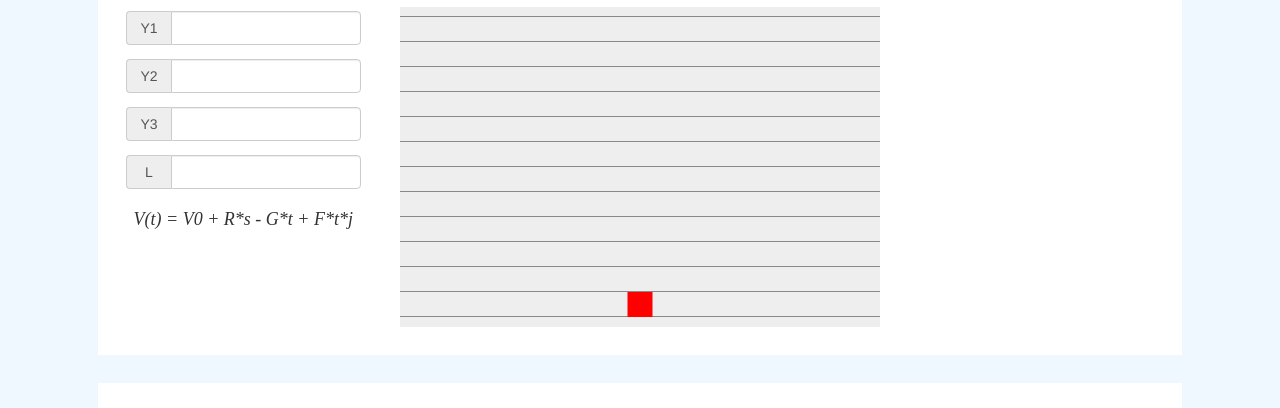
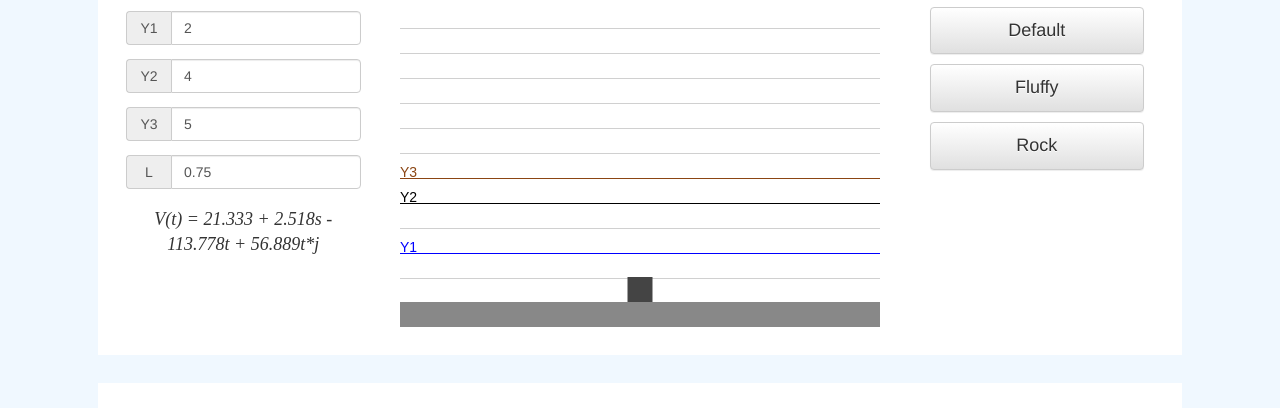
Before and after one commit to WinterAlexander/GamePhysicsBuilder, a plain HTML site: page index.html in a window 1280 px wide. Shown: the part 182-590 px from the top of the page. Drawn offline with nearby package versions, Linux system fonts and the light colour scheme.

Commit message:
Added presets, finished physics, added grid, added lines and text for heights, using scale

```diff
--- a/index.html
+++ b/index.html
@@ -47,6 +47,8 @@
 					</div>
 					<div class="col-md-3">
 						<h2>Presets</h2>
+						<div id="presets">
+						</div>
 					</div>
 				</div>
 			</div>
--- a/script/main.js
+++ b/script/main.js
@@ -3,18 +3,25 @@ var player;
 var canvas;
 var ctx;
 
-var G = 500;
-var V0 = 400;
-var F = 10;
-var R = 10;
+var G, V0, F, R;
 
-var maxSpeed = 200;
-var acc = 1000;
-var dec = 250;
+var maxSpeed = 20;
+var acc = 100;
+var dec = 25;
+
+var scale = 25;
 
 var lastUpdate = Date.now();
 
 var rightPressed, leftPressed, upPressed;
+
+var presets = [
+				{name: "Default", Y1: 2, Y2: 4, Y3: 5, L: 0.75},
+				{name: "Fluffy", Y1: 3, Y2: 5, Y3: 6, L: 1.5},
+				{name: "Rock", Y1: 6, Y2: 6.5, Y3: 7, L: 0.4}
+			];
+
+var validFormula = false;
 
 $(function() {
     $(".formula-input").on("input propertychange paste", updateFormula);
@@ -25,10 +32,32 @@ $(function() {
     setInterval(tick, 16);
 
     initGame();
+
+	loadPresets();
+    applyPreset(presets[0]);
 });
 
+function loadPresets() {
+	for(var i in presets) {
+		$("#presets").append('<a class="preset btn btn-default" id="preset_' + i + '">' + presets[i].name + '</a>');
+	}
+
+	$(".preset").on("click", function(event) {
+		applyPreset(presets[event.target.id.split("_")[1]]);
+	});
+}
+
+function applyPreset(preset) {
+    $("#y1").val(preset.Y1);
+    $("#y2").val(preset.Y2);
+    $("#y3").val(preset.Y3);
+    $("#l").val(preset.L);
+
+    updateFormula();
+}
+
 function initGame() {
-    player = { velX: 0, velY: 0, x: canvas.width / 2 - 25 / 2, y: canvas.height - 25, w: 25, h: 25 };
+    player = { velX: 0, velY: 0, x: canvas.width / scale / 2 - 1 / 2, y: canvas.height / scale - 1, w: 1, h: 1 };
 
     document.addEventListener("keydown", keyDownHandler, false);
     document.addEventListener("keyup", keyUpHandler, false);
@@ -64,9 +93,11 @@ function update(delta) {
             player.velX = maxSpeed * prevDir;
     }
 
+
     if(upPressed) {
-        if(player.y == 10)
+        if(player.y == 1)
             player.velY = V0 + R * (Math.abs(player.velX) / maxSpeed);
+
         player.velY += F * delta;
     }
 
@@ -75,20 +106,60 @@ function update(delta) {
     player.x += player.velX * delta;
     player.y += player.velY * delta;
 
-    if(player.y < 10) {
-        player.y = 10;
+    if(player.y < 1) {
+        player.y = 1;
         player.velY = 0;
     }
 }
 
 function render() {
-    ctx.clearRect(0, 0, canvas.width, canvas.height);
+	ctx.beginPath();
+	ctx.rect(0, 0, canvas.width, canvas.height);
+	ctx.fillStyle = "#FFFFFF";
+	ctx.fill();
+	ctx.closePath();
 
-	for(var i = 10; i < canvas.height; i+= player.h)
+	ctx.beginPath();
+	ctx.rect(0, canvas.height - scale, canvas.width, scale);
+	ctx.fillStyle = "#888888";
+	ctx.fill();
+	ctx.closePath();
+
+	for(var i = scale * 2; i < canvas.height; i+= scale)
 	{
 		ctx.beginPath();
-		ctx.rect(0, canvas.height - i - 1, canvas.width, 1);
-		ctx.fillStyle = "#888888";
+		ctx.rect(0, canvas.height - i + 1, canvas.width, 1);
+		ctx.fillStyle = "#D0D0D0";
+		ctx.fill();
+		ctx.closePath();
+	}
+
+	if(validFormula)
+	{
+		ctx.fillStyle = "#0000FF";
+		ctx.font = "14px Arial";
+		ctx.fillText("Y1", 0, canvas.height - (Number($("#y1").val()) + 1) * scale);
+
+		ctx.beginPath();
+		ctx.rect(0, canvas.height - (Number($("#y1").val()) + 1) * scale + 1, canvas.width, 1);
+		ctx.fill();
+		ctx.closePath();
+
+		ctx.fillStyle = "#000000";
+		ctx.font = "14px Arial";
+		ctx.fillText("Y2", 0, canvas.height - (Number($("#y2").val()) + 1) * scale);
+
+		ctx.beginPath();
+		ctx.rect(0, canvas.height - (Number($("#y2").val()) + 1) * scale + 1, canvas.width, 1);
+		ctx.fill();
+		ctx.closePath();
+
+		ctx.fillStyle = "#8B4513";
+		ctx.font = "14px Arial";
+        ctx.fillText("Y3", 0, canvas.height - (Number($("#y3").val()) + 1) * scale);
+
+		ctx.beginPath();
+		ctx.rect(0, canvas.height - (Number($("#y3").val()) + 1) * scale + 1, canvas.width, 1);
 		ctx.fill();
 		ctx.closePath();
 	}
@@ -98,8 +169,8 @@ function render() {
 
 function renderObj(obj) {
     ctx.beginPath();
-    ctx.rect(obj.x, canvas.height - obj.y - obj.h, obj.w, obj.h);
-    ctx.fillStyle = (Math.abs(obj.velX) >= maxSpeed) ? "#00FF00" :  "#FF0000";
+    ctx.rect(obj.x * scale, canvas.height - obj.y * scale - obj.h * scale, obj.w * scale, obj.h * scale);
+    ctx.fillStyle = (Math.abs(obj.velX) >= maxSpeed) ? "#FF0000" :  "#444444";
     ctx.fill();
     ctx.closePath();
 }
@@ -111,6 +182,7 @@ function updateFormula() {
     var l = $("#l").val();
 
     if(isNaN(y1) || isNaN(y2) || isNaN(y3) || isNaN(l) || y1 < 0 || y2 < y1 || y3 < y2 || l <= 0) {
+        validFormula = false;
         $("#formula").html("V(t) = V0 + R*s - G*t + F*t*j");
         return;
     }
@@ -120,7 +192,8 @@ function updateFormula() {
     F = 8 * y2 * (y2 - y1) / (l * l * y1);
     R = 4 * y2 * (Math.sqrt(y3 / y2) - 1) / l;
 
-    $("#formula").html("V(t) = " + V0 + " + " + R + "s - " + G + "t + " + F + "t*j");
+    $("#formula").html("V(t) = " + V0.toFixed(3) + " + " + R.toFixed(3) + "s - " + G.toFixed(3) + "t + " + F.toFixed(3) + "t*j");
+	validFormula = true;
 }
 
 function keyDownHandler(e) {
--- a/style/style.css
+++ b/style/style.css
@@ -42,3 +42,10 @@ h1 {
     display: block;
     margin: 0 auto;
 }
+
+.preset {
+	padding: 10px;
+	margin: 10px;
+	font-size: large;
+	display: block;
+}
```
